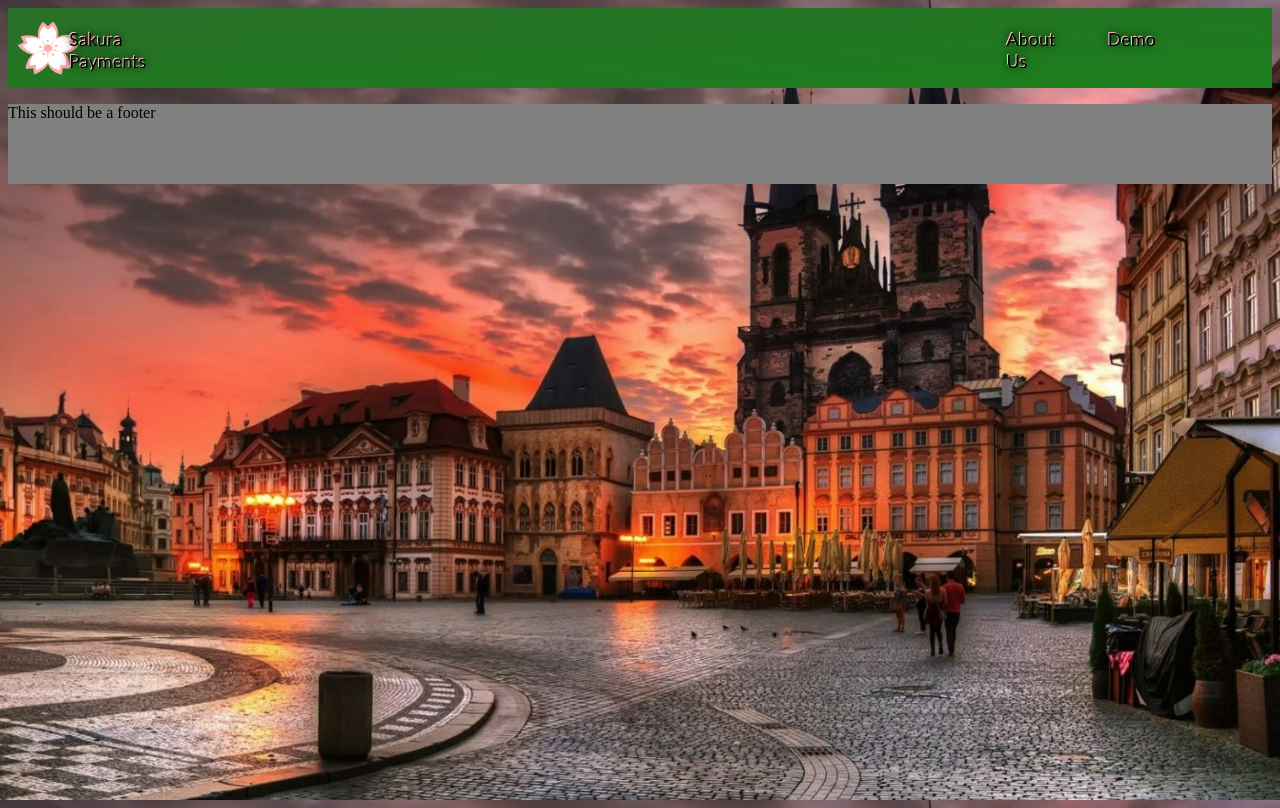
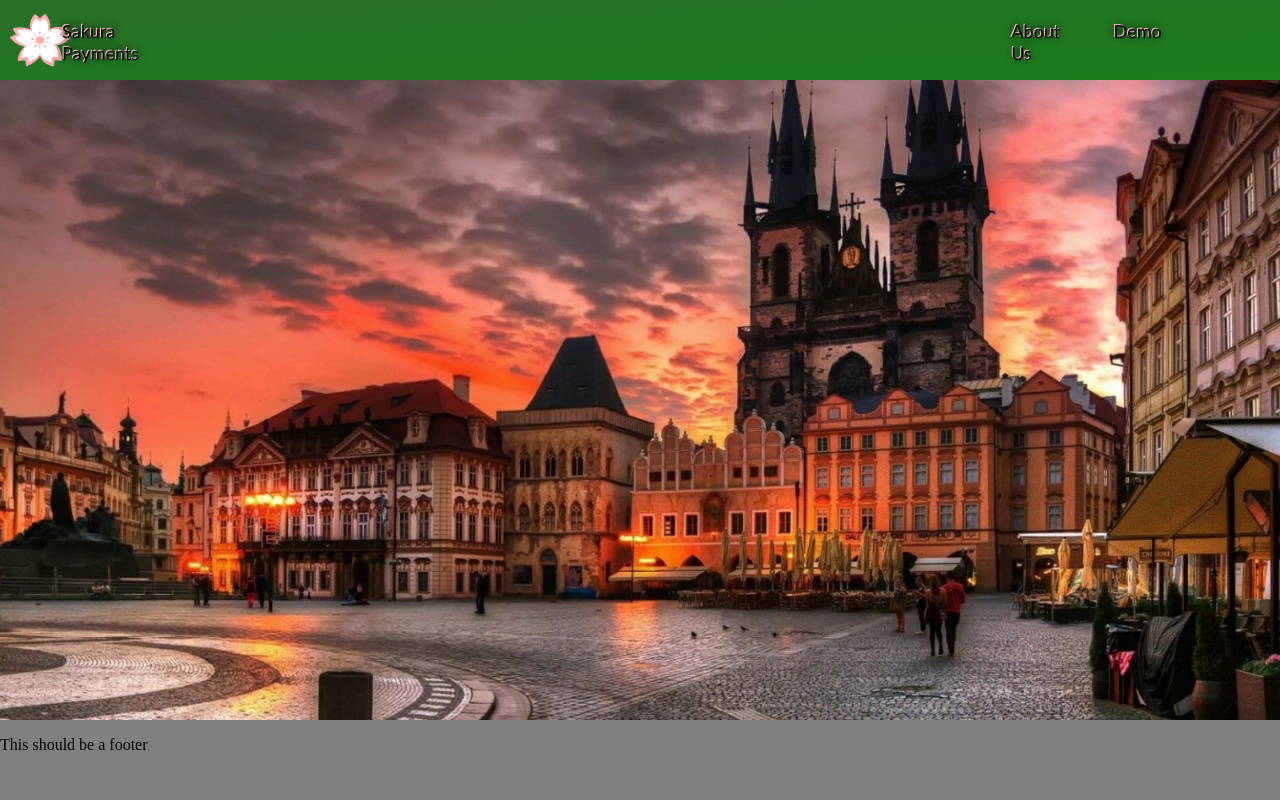
Before and after one commit to thearcher555/thearcher555.github.io, a plain HTML site: page index.html in a window 1280 px wide. Drawn offline with Linux system fonts and the light colour scheme.

Commit message:
fixed footer

```diff
--- a/styles.css
+++ b/styles.css
@@ -2,7 +2,9 @@
 {
     width: 100%;
     margin: 0;
-    float:top;
+    position: absolute;
+    top: 0;
+    left:0;
 }
 
 #logowrapper {
@@ -49,7 +51,9 @@
     width: 100%;
     height: 10%;
     background: gray;
-    float: bottom;
+    position: absolute;
+    bottom: 0;
+    left:0;
 }
 
 .header
@@ -89,7 +93,7 @@ body,html{
 .bg {
 
     background-image: url('41212.jpg');
-    height: 100%;
+    height: 95%;
     background-position: center;
     background-repeat: repeat-y;
     background-size: cover;
```
